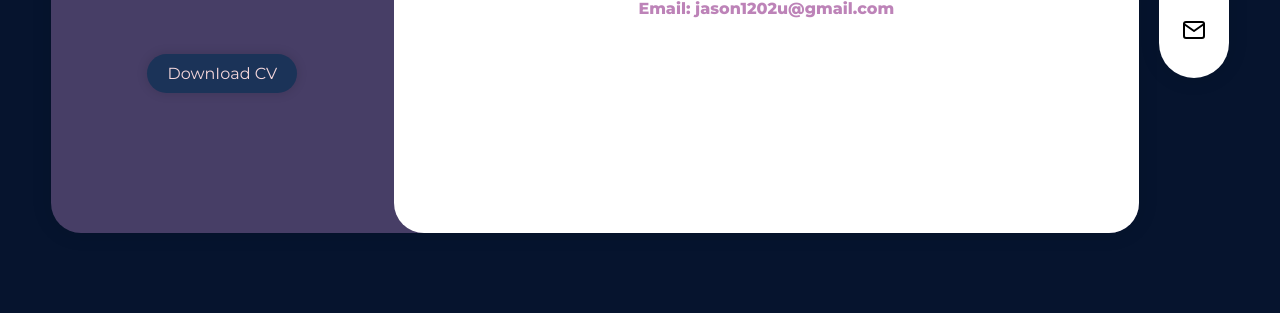
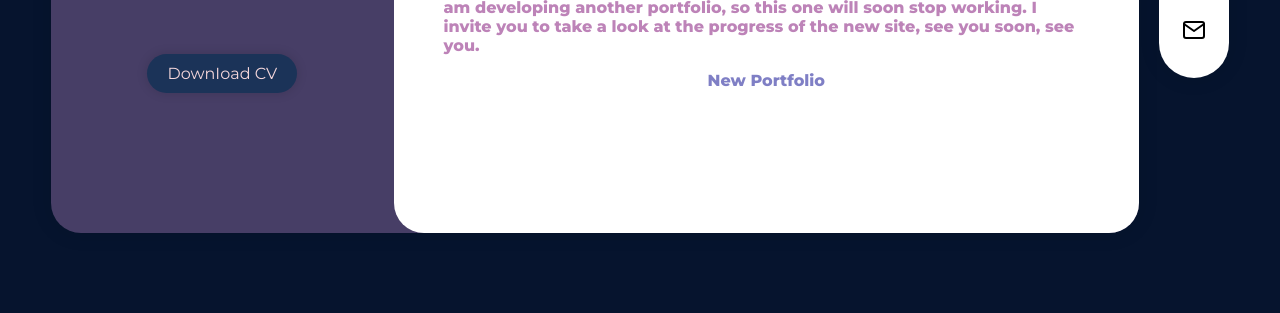
Before and after one commit to JUC24/personal-website-vite, a website built with Vite: page index.html in a window 1280 px wide. Shown: the part 487-800 px from the top of the page. Built offline with nearby package versions, Linux system fonts and the light colour scheme.

Commit message:
se agrega anuncio del nuevo sitio

```diff
--- a/index.html
+++ b/index.html
@@ -92,6 +92,15 @@
             <h2>I'm JUC</h2>
             <h3>Contact Me</h3>
             <h4>Email: jason1202u@gmail.com</h4>
+            <h4>
+              Note: Hi, I would like you to know that this site is my current
+              portfolio, but I am developing another portfolio, so this one will
+              soon stop working. I invite you to take a look at the progress of
+              the new site, see you soon, see you.
+            </h4>
+            <a href="https://juc-portfolio.vercel.app/"
+              ><h4>New Portfolio</h4></a
+            >
           </section>
 
           <!--=============== ABOUT ME ===============-->
--- a/styles/styles.scss
+++ b/styles/styles.scss
@@ -12,3 +12,7 @@
 @import "sections/experience";
 @import "sections/form";
 @import "sections/medias";
+
+h4 {
+  margin-top: 1rem;
+}
```
